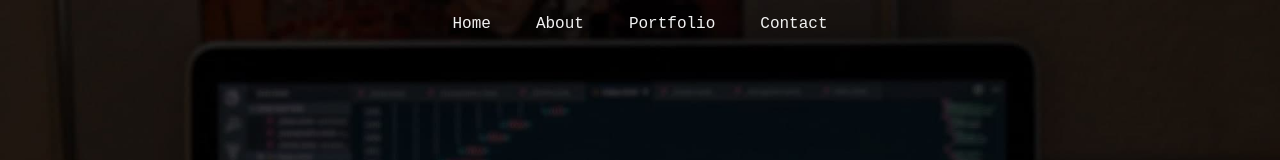
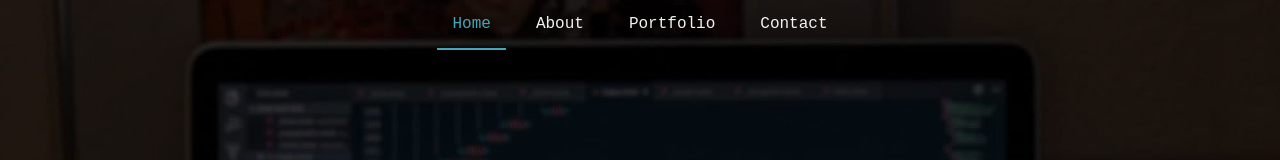
Before and after one commit to ClaytonDewey/cd-portfolio, a React (Create React App) app: page / in a window 1280 px wide. Shown: the top 160 px of the page. Built offline with nearby package versions, Linux system fonts and the light colour scheme.

Commit message:
Update all scrolling links

```diff
--- a/src/components/About.js
+++ b/src/components/About.js
@@ -1,6 +1,6 @@
 import React from "react";
 
-const About = () => {
+const About = ({ Link }) => {
   return (
     <section id="about">
       <h2 className="section__title">
@@ -31,9 +31,17 @@ const About = () => {
           </p>
 
           <div className="flex btn__container">
-            <a href="#contact" className="btn btn__primary">
+            <Link
+              className="btn btn__primary"
+              activeClass=""
+              to="contact"
+              spy={true}
+              smooth={true}
+              offset={-70}
+              duration={500}
+            >
               Get In Touch
-            </a>
+            </Link>
             <a
               href="./files/Resume-Clayton_Dewey.pdf"
               target="_blank"
--- a/src/components/App.js
+++ b/src/components/App.js
@@ -6,6 +6,7 @@ import Portfolio from "./Portfolio";
 import Contact from "./Contact";
 import Footer from "./Footer";
 import Data from "../site_data.json";
+import { Link } from "react-scroll";
 
 const App = () => {
   const { projects } = Data;
@@ -19,9 +20,9 @@ const App = () => {
     <>
       {!loading ? (
         <>
-          <Header />
+          <Header Link={Link} title="home" />
           <main id="main" className="container">
-            <About title="about" />
+            <About Link={Link} title="about" />
             <Portfolio title="portfolio" projects={projects} />
             <Contact title="contact" />
           </main>
--- a/src/components/Header.js
+++ b/src/components/Header.js
@@ -2,10 +2,10 @@ import React from "react";
 import { Link } from "react-scroll";
 import Nav from "./Nav";
 
-const Header = () => {
+const Header = ({ Link }) => {
   return (
-    <>
-      <Nav />
+    <div id="home">
+      <Nav Link={Link} />
       <header className="header__index">
         <div className="header__wrapper">
           <div className="page-header">
@@ -33,7 +33,7 @@ const Header = () => {
           </Link>
         </div>
       </header>
-    </>
+    </div>
   );
 };
 
--- a/src/components/Nav.js
+++ b/src/components/Nav.js
@@ -1,7 +1,6 @@
 import React, { useState, useEffect } from "react";
-import { Link, animateScroll as scroll } from "react-scroll";
 
-const Nav = () => {
+const Nav = ({ Link }) => {
   const [isNavOpen, setIsNavOpen] = useState(false);
   const [scrollNav, setScrollNav] = useState(false);
   useEffect(() => {
@@ -9,10 +8,6 @@ const Nav = () => {
       setScrollNav(window.scrollY > 50);
     });
   }, []);
-
-  const scrollToTop = () => {
-    scroll.scrollToTop();
-  };
 
   return (
     <nav
@@ -38,7 +33,6 @@ const Nav = () => {
             duration={500}
             onClick={() => {
               setIsNavOpen(false);
-              scrollToTop();
             }}
           >
             Home
```
